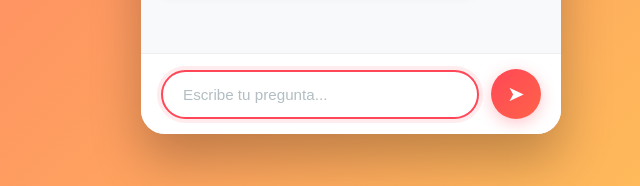
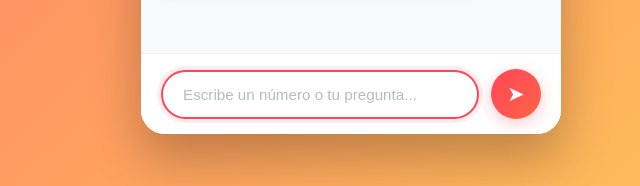
Before and after one commit to inkanti/angelos-chatbot, a website: page index.html in a window 1280 px wide. Shown: the part 611-797 px from the top of the page, 289-929 px from the left. Drawn offline with Linux system fonts and the light colour scheme.

Commit message:
Update index.html se le cambio enviarmensajes()

```diff
--- a/index.html
+++ b/index.html
@@ -358,12 +358,12 @@
 
     <div class="chat-input">
       <input
-        type="text"
-        id="inputMensaje"
-        placeholder="Escribe tu pregunta..."
-        onkeypress="if(event.key==='Enter') enviarMensaje()"
-        autocomplete="off"
-      >
+  type="text"
+  id="inputMensaje"
+  placeholder="Escribe un número o tu pregunta..."
+  onkeypress="if(event.key==='Enter') enviarMensaje()"
+  autocomplete="off"
+>
       <button class="send-btn" onclick="enviarMensaje()">➤</button>
     </div>
   </div>
```
